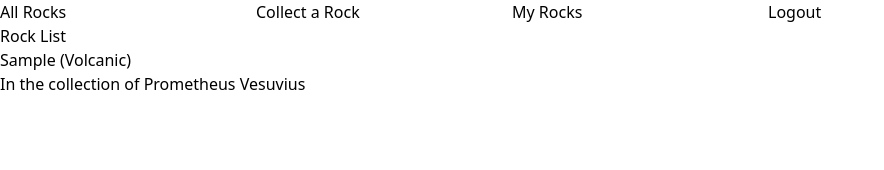
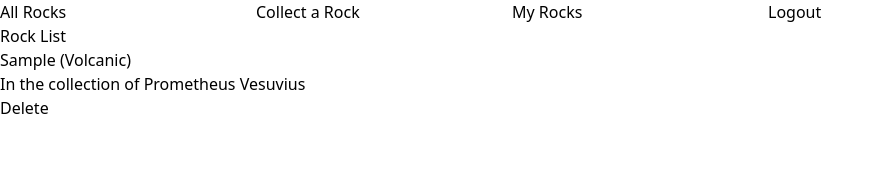
Before and after one commit to siwa-p/rock-of-ages-client, a React (Vite) app: page /mine in a window 1280 px wide. Shown: the top 170 px of the page, without its empty margins (0-884 px from the left). Built offline with nearby package versions, Linux system fonts and the light colour scheme; no server answers; sample sign-in values are in the browser's storage.

Commit message:
Rock list show all or current user

```diff
--- a/src/components/ApplicationViews.jsx
+++ b/src/components/ApplicationViews.jsx
@@ -22,8 +22,8 @@ export const ApplicationViews = () => {
         }
     }])
 
-    const fetchRocksFromAPI = async () => {
-        const response = await fetch("http://localhost:8000/rocks",
+    const fetchRocksFromAPI = async (showAll) => {
+        const response = await fetch(`http://localhost:8000/rocks${showAll ? "" : "?owner=current"}`,
             {
                 headers: {
                     Authorization: `Token ${JSON.parse(localStorage.getItem("rock_token")).token}`
@@ -39,9 +39,17 @@ export const ApplicationViews = () => {
             <Route path="/register" element={<Register />} />
             <Route element={<Authorized />}>
                 <Route path="/" element={<Home />} />
-                <Route path="/allrocks" element={<RockList rocks={rocksState} fetchRocks={fetchRocksFromAPI} />} />
+                <Route path="/allrocks" element={
+                    <RockList rocks={rocksState}
+                              fetchRocks={fetchRocksFromAPI}
+                              showAll={true} />
+                } />
                 <Route path="/create" element={<RockForm fetchRocks={fetchRocksFromAPI} />} />
-                <Route path="/mine" element={<RockList rocks={rocksState} fetchRocks={fetchRocksFromAPI} />} />
+                <Route path="/mine" element={
+                    <RockList rocks={rocksState}
+                              fetchRocks={fetchRocksFromAPI}
+                              showAll={false} />
+                } />
             </Route>
         </Routes>
     </BrowserRouter>
--- a/src/components/RockList.jsx
+++ b/src/components/RockList.jsx
@@ -1,15 +1,45 @@
 import { useEffect } from "react"
 
-export const RockList = ({ rocks, fetchRocks }) => {
+export const RockList = ({ rocks, fetchRocks, showAll }) => {
     useEffect(() => {
-        fetchRocks()
-    }, [])
+        fetchRocks(showAll)
+    }, [showAll])
+
+    const deleteRock = async (id) => {
+        const request = await fetch(`http://localhost:8000/rocks/${id}`, {
+            method: "DELETE",
+            headers: {
+                Authorization: `Token ${JSON.parse(localStorage.getItem("rock_token")).token}`
+            }
+        })
+        const success = await request.status
+
+        if (success) {
+            fetchRocks(showAll)
+        }
+    }
+
+    const showActions = (id) => {
+        if (!showAll) {
+            return <div>
+                <button className="rounded-sm text-xs border-red-700
+                                   border-solid border pt-1 pb-1 pl-3
+                                   hover:bg-rose-600 pr-4 mt-4 bg-rose-900
+                                   text-white"
+                    onClick={() => deleteRock(id)}
+                >Delete</button>
+            </div>
+        }
+    }
 
     const displayRocks = () => {
         if (rocks && rocks.length) {
-            return rocks.map(rock => <div key={`key-${rock.id}`} className="border p-5 border-solid hover:bg-fuchsia-500 hover:text-violet-50 rounded-md border-violet-900 mt-5 bg-slate-50">
+            return rocks.map(rock => <div key={`key-${rock.id}`}
+                className="border p-5 border-solid
+                           rounded-md border-violet-900 mt-5 bg-slate-50">
                 <div>{rock.name} ({rock.type.label})</div>
                 <div>In the collection of {rock.user.first_name} {rock.user.last_name}</div>
+                {showActions(rock.id)}
             </div>)
         }
 
```
